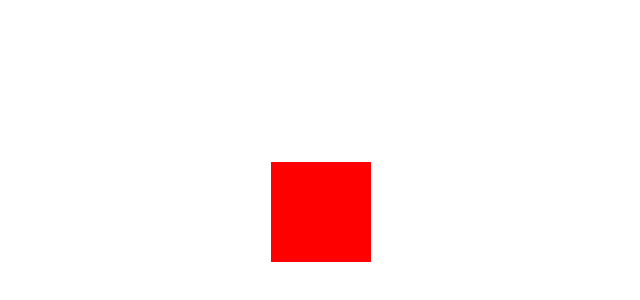
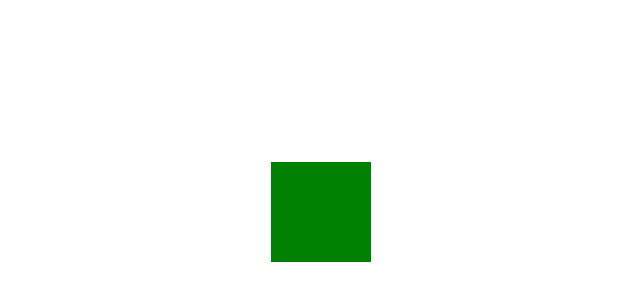
Before and after one commit to sandipta18/git-prac, a plain HTML site: page index.html in a window 1280 px wide. Shown: the part 246-546 px from the top of the page, without its empty margins (319-959 px from the left). Drawn offline with Linux system fonts and the light colour scheme.

Commit message:
changed color

```diff
--- a/style.css
+++ b/style.css
@@ -1,7 +1,7 @@
 .container{
     height: 100px;
     width: 100px;
-    background-color: red;
+    background-color: green;;
     margin: 0 auto;
     transform: translateY(400%);
 }
--- /dev/null
+++ b/style2.css
@@ -0,0 +1,6 @@
+.container{
+    height: 500px;
+    width: 500px;
+    background-color: black;
+    margin: 0 auto;
+}
```
